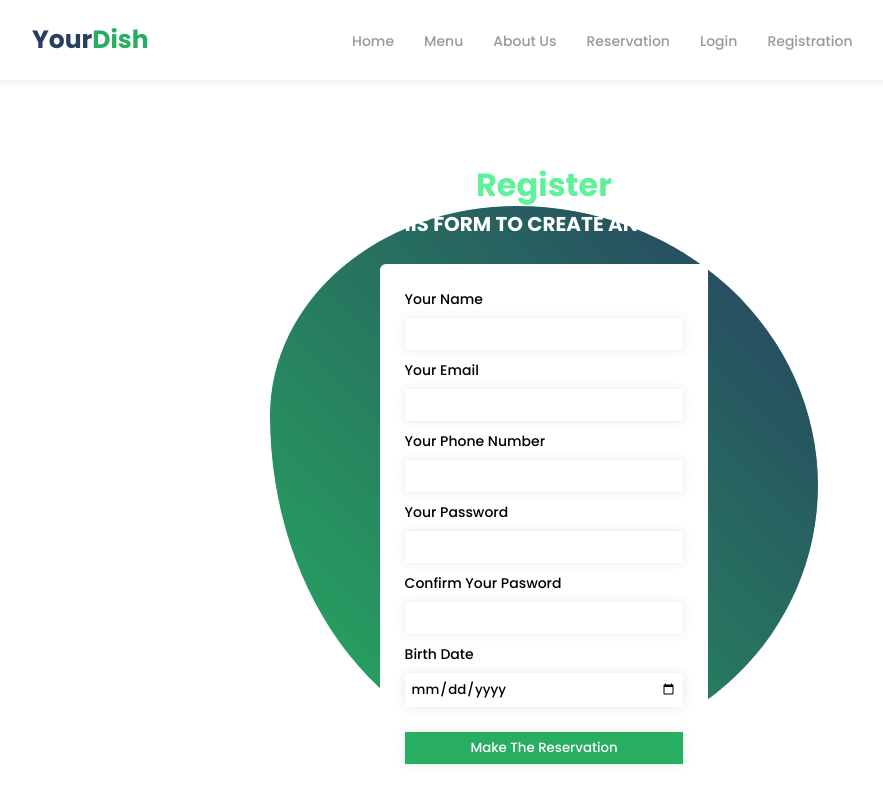
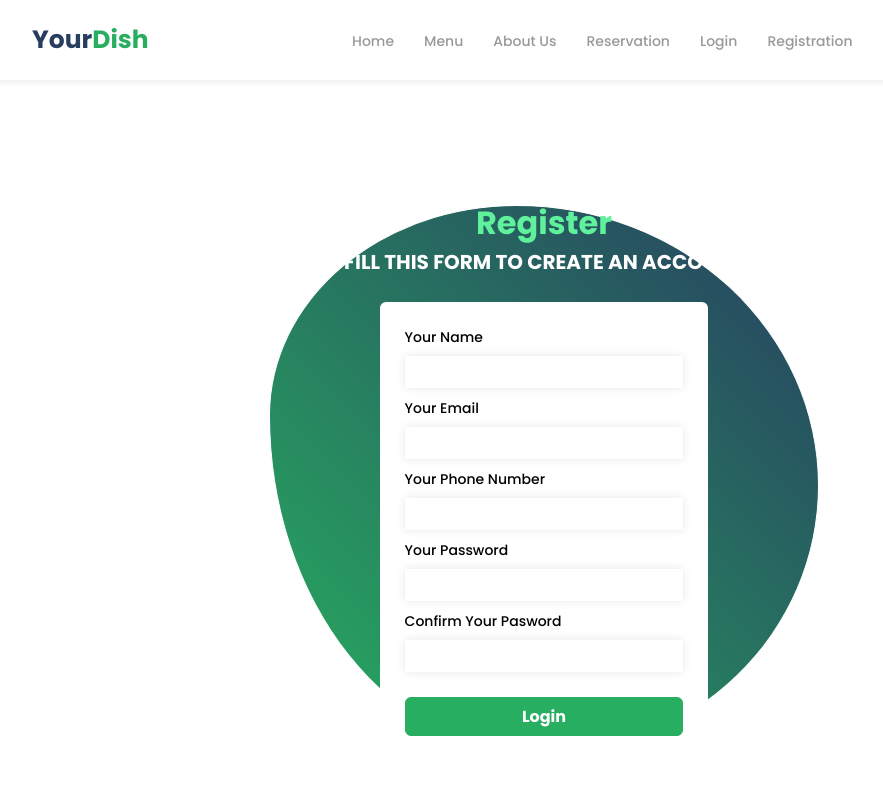
Before and after one commit to BlondelMbou/fastfood, a React (Create React App) app: page /signup in a window 1280 px wide. Shown: the top 800 px of the page, without its empty margins (96-979 px from the left). Built offline with nearby package versions, Linux system fonts and the light colour scheme.

Commit message:
set new login

```diff
--- a/package.json
+++ b/package.json
@@ -9,6 +9,8 @@
     "@testing-library/user-event": "^13.5.0",
     "axios": "^1.2.2",
     "formik": "^2.2.9",
+    "primeicons": "^6.0.1",
+    "primereact": "^8.7.3",
     "react": "^18.2.0",
     "react-dom": "^18.2.0",
     "react-redux": "^8.0.5",
--- a/src/components/AppRoot.jsx
+++ b/src/components/AppRoot.jsx
@@ -3,6 +3,11 @@ import { Provider as ReduxProvider } from 'react-redux'
 import { PersistGate } from 'redux-persist/integration/react'
 
 import { store, persistor } from '../store/store';
+
+
+import "primereact/resources/themes/lara-light-indigo/theme.css";  //theme
+import "primereact/resources/primereact.min.css";                  //core css
+import "primeicons/primeicons.css";                                //icons css
 
 import './animations.css'
 import Navigator from '../navigation/Navigator';
--- a/src/https/index.js
+++ b/src/https/index.js
@@ -12,5 +12,5 @@ export default {
     post: https.post,
     option: https.options,
     delete: https.delete,
-    baseURL
+    baseURL,
 }
--- a/src/pages/login/Login.jsx
+++ b/src/pages/login/Login.jsx
@@ -1,10 +1,15 @@
-import React from 'react'
+import React, { useState, useRef } from 'react'
 import { useFormik } from 'formik'
 import * as yup from 'yup'
+import { Button } from 'primereact/button';
+import { Toast } from 'primereact/toast';
 import { useHistory } from 'react-router-dom/cjs/react-router-dom'
+import { useDispatch } from 'react-redux'
+
 
 import './login.css'
 import https from '../../https'
+import { setUser } from '../../store/users/actions';
 
 const validationSchema = yup.object({
     // name: yup.string().min(4, "should have at least 4 caracters").required("This field is required"),
@@ -13,6 +18,7 @@ const validationSchema = yup.object({
 })
 
 function Login() {
+    const [loading, setLoading] = useState('')
     const formik = useFormik({
         initialValues: {
             // name: '',
@@ -21,20 +27,33 @@ function Login() {
         }, validationSchema,
         onSubmit: (user) => login(user)
     })
-    let history = useHistory()
+    const toast = useRef(null)
+    const dispatch = useDispatch()
+    const history = useHistory()
 
     const login = async (user) => {
         console.log("the user of the form ", user)
-        https.post('/auth/login', user)
+        setLoading('button')
+        await https.get(`/items/Clients?filter[email]=${user.email}&filter[password]=${user.password}`)
             .then(res => {
                 console.log("the response of login ", res.data)
-                history.push('/')
+                if (res.data.data.length) {
+                    dispatch(setUser(res.data.data[0]))
+                    toast.current.show({ severity: 'success', summary: 'Login success', detail: 'Welcome to YourDish', life: 3 * 1000 })
+                    history.push('/')
+                } else {
+                    toast.current.show({ severity: 'error', summary: 'Login Failed', detail: 'Try again', life: 3 * 1000 })
+                }
             })
             .catch(error => {
                 console.error('error on login', error)
-                window.alert('Login failed')
+                toast.current.show({ severity: 'error', summary: 'Login Failed', detail: 'Try again', life: 3 * 1000 })
             })
+        setLoading('')
     }
+    const handleLoading = (element) => loading == element
+
+
     return (
         <div className='login' id='login'>
             <div className="bubble login-container">
@@ -50,8 +69,11 @@ function Login() {
                     <input type="email" name='email' onChange={formik.handleChange} />
                     <label> Your Password</label>
                     <input type="password" name='password' onChange={formik.handleChange} />
-                    <input type="submit" value="Make The Reservation" />
+                    <Button label="Login" type='submit' loading={handleLoading('button')}
+                        onClick={formik.handleSubmit} />
+                    {/* <input type="submit" value="Make The Reservation" /> */}
                     {/* <button>Make a reservation</button> */}
+                    <Toast ref={toast} />
                 </form>
             </div>
         </div>
@@ -59,3 +81,25 @@ function Login() {
 }
 
 export default Login
+
+
+
+/**
+ const login = async (user) => {
+        console.log("the user of the form ", user)
+        setLoading('button')
+        await https.post('/auth/login', user)
+            .then(res => {
+                console.log("the response of login ", res.data)
+                dispatch(setUser(res.data.data))
+                toast.current.show({severity:'success', summary: 'Login success', detail:'Welcome to YourDish', life: 3*1000})
+                history.push('/')
+            })
+            .catch(error => {
+                console.error('error on login', error)
+                toast.current.show({severity:'error', summary: 'Login Failed', detail:'Try again', life: 3*1000})
+            })
+        setLoading('')
+    }
+ *
+ */
--- a/src/pages/login/login.css
+++ b/src/pages/login/login.css
@@ -60,11 +60,13 @@
     outline: 1px solid var(--green-primary);
 }
 
-.login form input[type='submit'] {
+.login form button {
     margin-top: 15px;
+    padding: 2%;
     color: #fff;
     background-color: var(--green-primary);
     border: 1px solid var(--green-primary);
+    cursor: pointer;
 }
 
 .bubble h2, .bubble h4 {
--- a/src/pages/register/Register.jsx
+++ b/src/pages/register/Register.jsx
@@ -1,30 +1,60 @@
-import React from 'react'
+import React, { useRef, useState } from 'react'
 import { useFormik } from 'formik'
 import * as yup from 'yup'
+import { Button } from 'primereact/button';
+import { Toast } from 'primereact/toast';
+import { useHistory } from 'react-router-dom/cjs/react-router-dom'
+import { useDispatch } from 'react-redux'
 
 import './register.css'
+import https from '../../https'
+import { setUser } from '../../store/users/actions';
 
 const validationSchema = yup.object({
     name: yup.string().min(4, "should have at least 4 caracters").required("This field is required"),
     email: yup.string().email("Should be a valid email").required("This field is required"),
     phone: yup.string().min(4, "should have at least 4 caracters").required("This field is required"),
-    date: yup.date().max(new Date(), "Invalid Date"),
+    // date: yup.date().max(new Date(), "Invalid Date"),
     password: yup.string().min(4, "invalid password").required("this field is required"),
     confPassword: yup.string().min(4, "invalid password").required("this field is required")
 })
 
 function Register() {
+    const [loading, setLoading] = useState('')
     const formik = useFormik({
         initialValues: {
             name: '',
             email: '',
             phone: '',
-            date: '',
+            // date: '',
             password: '',
             confPassword: ''
         }, validationSchema,
-        onSubmit: (user) => console.log("the user of the form ", user)
+        onSubmit: (user) => register(user)
     })
+    const toast = useRef(null)
+    const dispatch = useDispatch()
+    const history = useHistory()
+    const register = async (user) => {
+        console.log("the user of the form ", user)
+        if (user.password !== user.confPassword) return formik.setFieldError('confPassword', "This should be match with password")
+        setLoading('button')
+        await https.post('/items/Clients?access_token=DF0hJ0LhGBEihV0Mqzo04wuE95WvxJ3U', user)
+            .then(res => {
+                console.log("the response of login ", res.data)
+                dispatch(setUser(res.data.data))
+                toast.current.show({ severity: 'success', summary: 'Login success', detail: 'Welcome to YourDish', life: 3 * 1000 })
+                history.push('/')
+            })
+            .catch(error => {
+                console.error('error on login', error)
+                toast.current.show({ severity: 'error', summary: 'Login Failed', detail: 'Try again', life: 3 * 1000 })
+            })
+        setLoading('')
+    }
+    const handleLoading = (element) => loading == element
+
+
     return (
         <div className='register' id='registration'>
             <div className="bubble register-container">
@@ -44,9 +74,12 @@ function Register() {
                     <input type="password" name='password' onChange={formik.handleChange} />
                     <label> Confirm Your Pasword</label>
                     <input type="password" name='confPassword' onChange={formik.handleChange} />
-                    <label> Birth Date</label>
-                    <input type="date" name='date' onChange={formik.handleChange} />
-                    <input type="submit" value="Make The Reservation" />
+                    <Button label="Login" type='submit' loading={handleLoading('button')}
+                        onClick={formik.handleSubmit} />
+                    {/* <label> Birth Date</label>
+                    <input type="date" name='date' onChange={formik.handleChange} /> */}
+                    {/* <input type="submit" value="Make The Reservation" /> */}
+                    <Toast ref={toast} />
                 </form>
                 {/* </section> */}
             </div>
--- a/src/pages/register/register.css
+++ b/src/pages/register/register.css
@@ -58,11 +58,13 @@
     outline: 1px solid var(--green-primary);
 }
 
-.register form input[type='submit'] {
+.register form button {
     margin-top: 15px;
+    padding: 2%;
     color: #fff;
     background-color: var(--green-primary);
     border: 1px solid var(--green-primary);
+    cursor: pointer;
 }
 
 .bubble h2, .bubble h4 {
```
Also changed, not shown: 1 other file (tests, documents, lock files or other folders).
